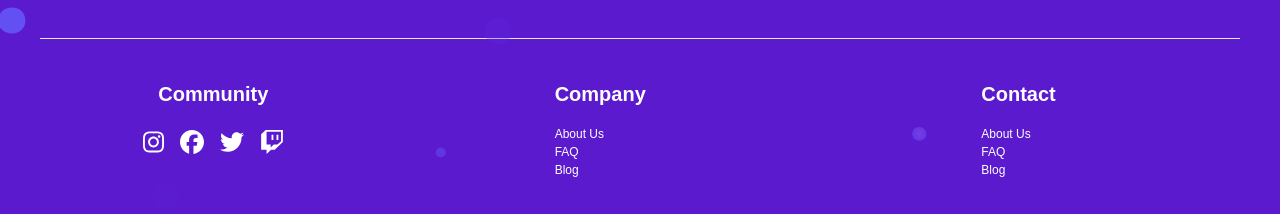
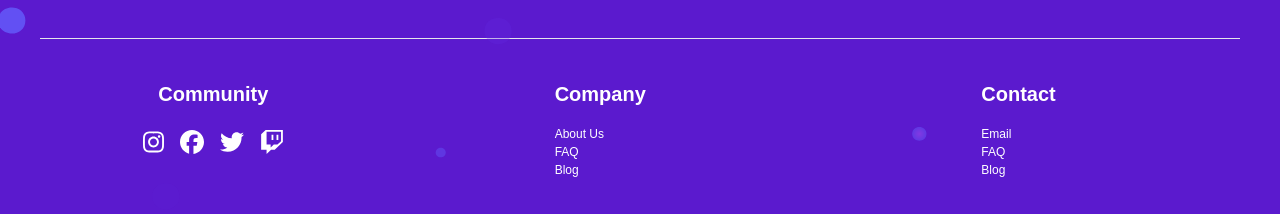
Before and after one commit to renaudfournet/crypto-app, a React (Create React App) app: page / in a window 1280 px wide. Shown: the part 1270-1484 px from the top of the page. Built offline with nearby package versions, Linux system fonts and the light colour scheme; no server answers.

Commit message:
hide button for now

```diff
--- a/src/components/Card.jsx
+++ b/src/components/Card.jsx
@@ -143,11 +143,11 @@ function Card({ fetchUrl }, props) {
                 <Chart coinId={item.id} />
               </div>
               <div className="flex mt-4 space-x-3 lg:mt-6">
-                <button className="inline-flex items-center py-2 px-4 text-sm font-medium text-center text-white bg-blue-700 rounded-lg ">
+                {/* <button className="inline-flex items-center py-2 px-4 text-sm font-medium text-center text-white bg-blue-700 rounded-lg ">
                   <Link to={`/coin-details/${item.id}`} state={{ coin: item }}>
                     More
                   </Link>
-                </button>
+                </button> */}
 
                 {/* <button className="inline-flex items-center py-2 px-4 text-sm font-medium text-center text-white bg-blue-700 rounded-lg ">
                   Buy
--- a/src/components/CoinDetails.jsx
+++ b/src/components/CoinDetails.jsx
@@ -9,8 +9,10 @@ function CoinsDetails() {
 
   return (
     <>
-      <div className="relative text-white-100 pt-20">
-        <div> Name : {state.coin.name}</div>
+      <div className="flex justify-center relative text-white-100 pt-20">
+        <div>
+          Name : {state.coin.name} {state.coin.symbol}
+        </div>
         <div> High : {state.coin.high_24h}</div>
         <div> Low : {state.coin.low_24h}</div>
         <div className="w-40">
--- a/src/components/Footer.jsx
+++ b/src/components/Footer.jsx
@@ -54,7 +54,7 @@ function Footer() {
           <div className="xs:mt-10 md:mt-0">
             <div className="font-bold text-xl text-center md:text-left ml-0 md:ml-32">Contact</div>
             <div className="flex flex-col justify-center text-xs mt-4 text-center md:text-left">
-              <div className="ml-0 md:ml-32">About Us</div>
+              <div className="ml-0 md:ml-32">Email</div>
               <div className="ml-0 md:ml-32">FAQ</div>
               <div className="ml-0 md:ml-32">Blog</div>
             </div>
```
